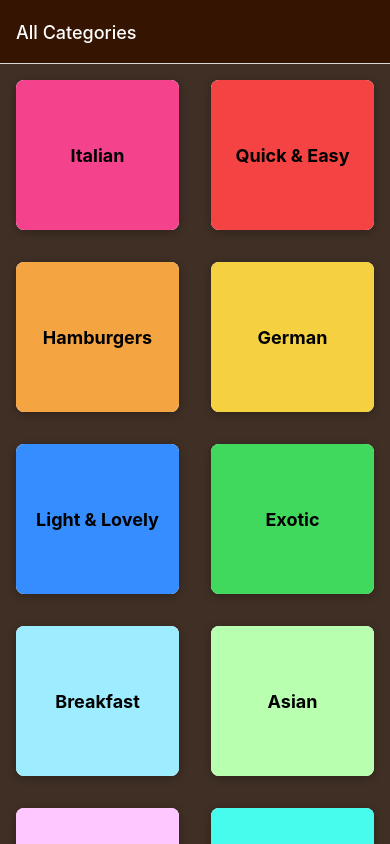
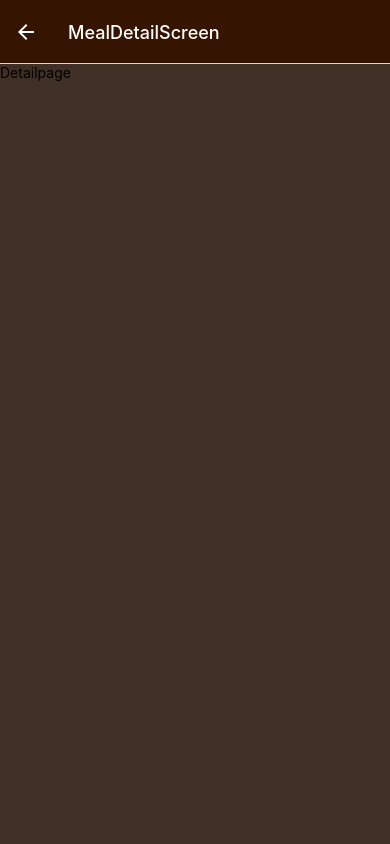
Before and after one commit to TheoToni/Meals_App_React_Native, a React Native app: screen /MealDetailScreen in a window 390 px wide. Built offline with nearby package versions, Linux system fonts and the light colour scheme.

Commit message:
navigate to meal detail screen 1

```diff
--- a/App.js
+++ b/App.js
@@ -4,6 +4,7 @@ import CategoriesScreen from "./screens/CategoriesScreen";
 import { NavigationContainer } from "@react-navigation/native";
 import { createNativeStackNavigator } from "@react-navigation/native-stack";
 import MealsOverviewScreen from "./screens/MealsOverviewScreen";
+import MealDetailScreen from "./screens/MealDetailScreen";
 
 const Stack = createNativeStackNavigator();
 
@@ -39,6 +40,8 @@ export default function App() {
               };
             }} */
           />
+
+          <Stack.Screen name="MealDetailScreen" component={MealDetailScreen} />
         </Stack.Navigator>
       </NavigationContainer>
     </>
--- a/components/MealItem.js
+++ b/components/MealItem.js
@@ -7,12 +7,30 @@ import {
   Platform,
 } from "react-native";
 
-function MealItem({ title, imageUrl, duration, complexity, affordability }) {
+import { useNavigation } from "@react-navigation/native";
+
+function MealItem({
+  title,
+  imageUrl,
+  duration,
+  complexity,
+  affordability,
+  id,
+}) {
+  const navigation = useNavigation();
+  function pressHandler() {
+    navigation.navigate("MealDetailScreen", {
+      mealId: id,
+    });
+  }
+
   return (
     <View style={styles.mealItem}>
       <Pressable
         android_ripple={{ color: "#ccc" }}
         style={({ pressed }) => [pressed ? styles.buttonPressed : null]}
+        //-
+        onPress={pressHandler}
       >
         <View style={styles.innerContainer}>
           <View>
--- /dev/null
+++ b/screens/MealDetailScreen.js
@@ -0,0 +1,12 @@
+import { View, StyleSheet, Text } from "react-native";
+function MealDetailScreen() {
+  return (
+    <View>
+      <Text>Detailpage</Text>
+    </View>
+  );
+}
+
+export default MealDetailScreen;
+
+const styles = StyleSheet.create({});
```
